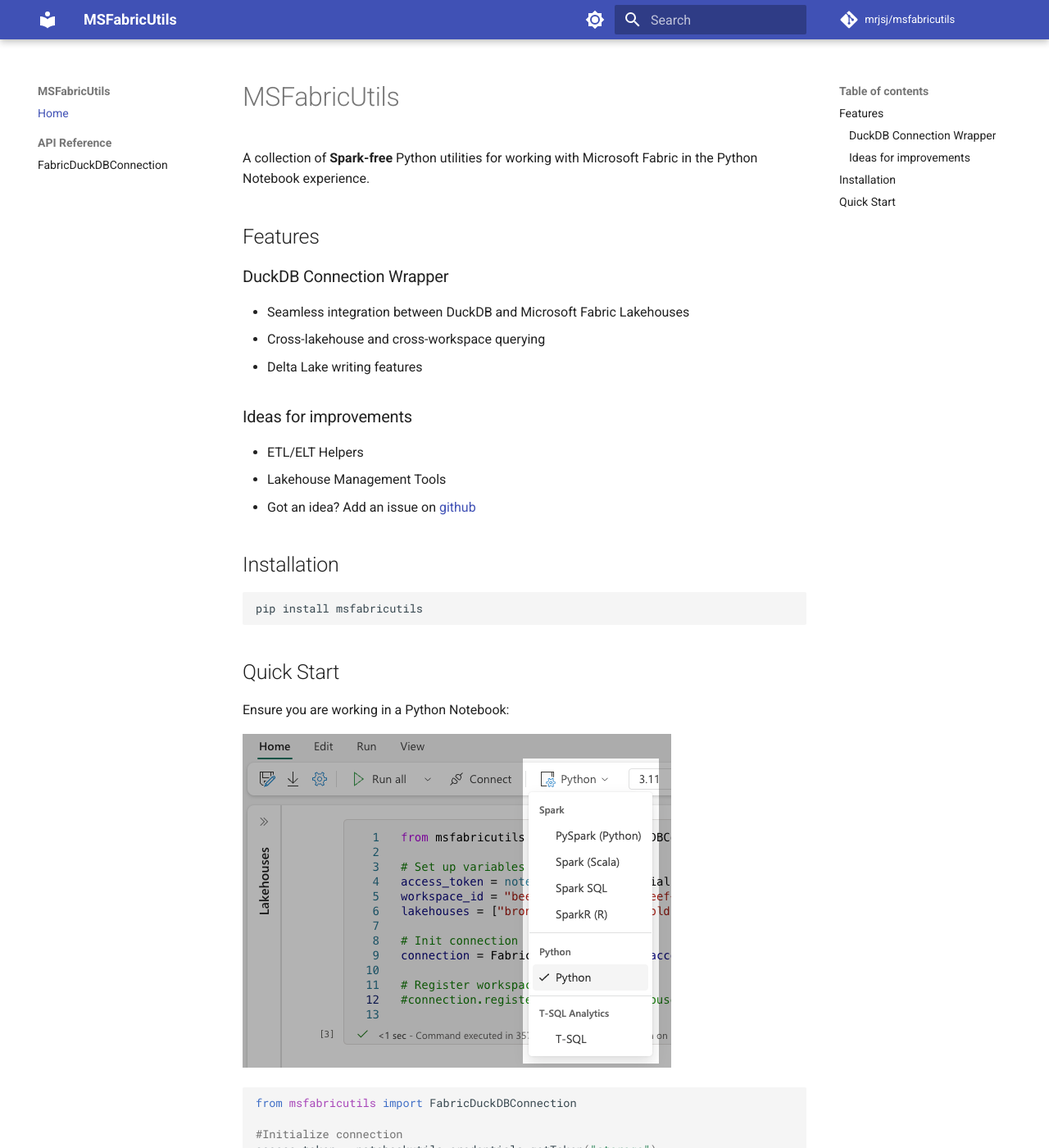
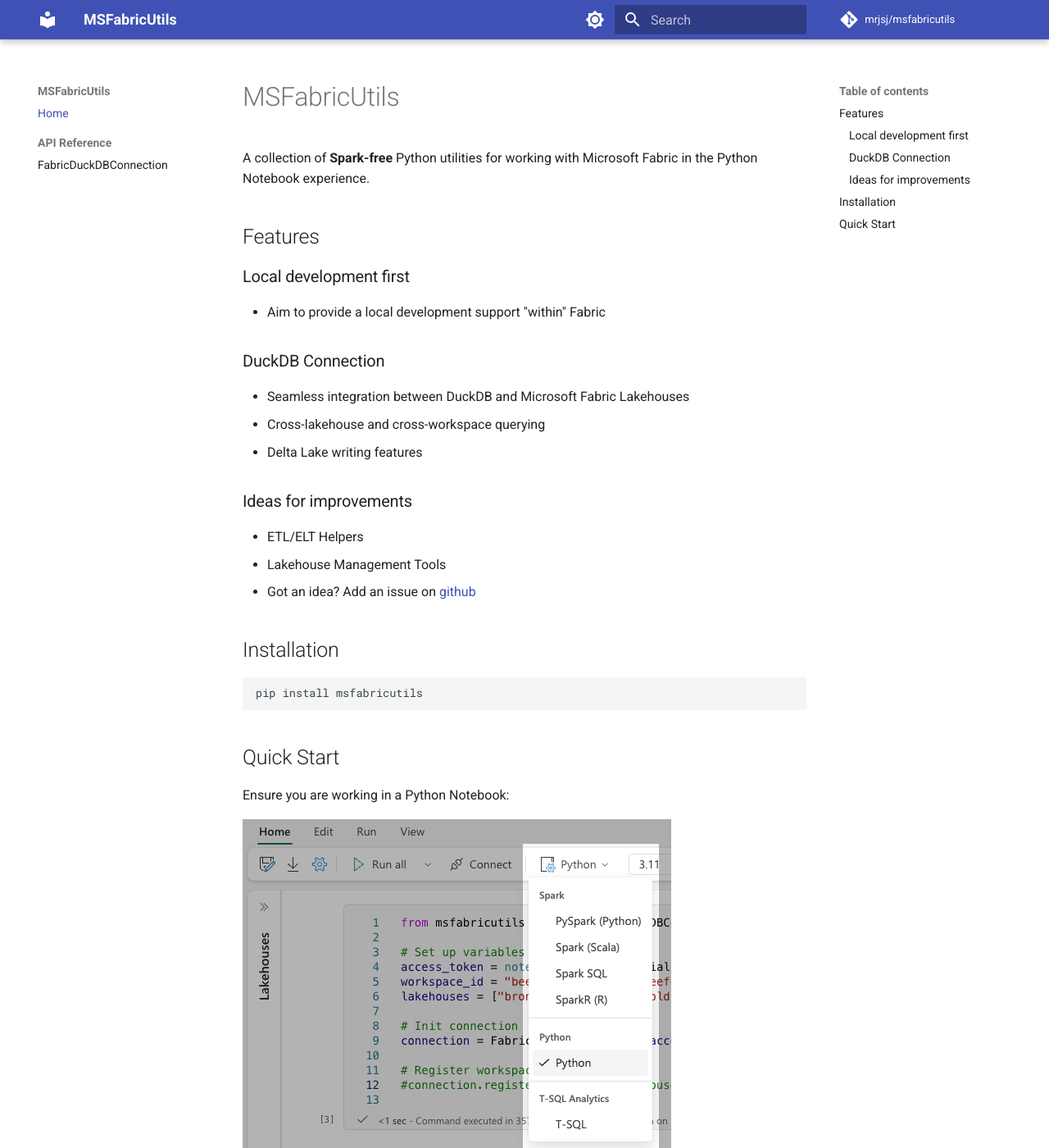
Before and after one commit to mrjsj/msfabricutils, an MkDocs documentation site: the page built from docs/index.md, in a window 1280 px wide and 1400 px high. Shown: the whole window at 82% size. Built offline with MkDocs 1.6.1 and Material for MkDocs 9.7.7, drawn with Linux system fonts in a browser that asks for light colours; comment, search, counter and statistics services are not loaded; some of the changed text lies outside the part shown.

Commit message:
update docs

```diff
--- a/docs/index.md
+++ b/docs/index.md
@@ -4,7 +4,10 @@
 
 ## Features
 
-### DuckDB Connection Wrapper
+### Local development first
+- Aim to provide a local development support "within" Fabric
+
+### DuckDB Connection
 - Seamless integration between DuckDB and Microsoft Fabric Lakehouses
 - Cross-lakehouse and cross-workspace querying
 - Delta Lake writing features
```
Also changed, not shown: other parts of docs/index.md (+2 -2 lines), README.md (+10 -4 lines).
